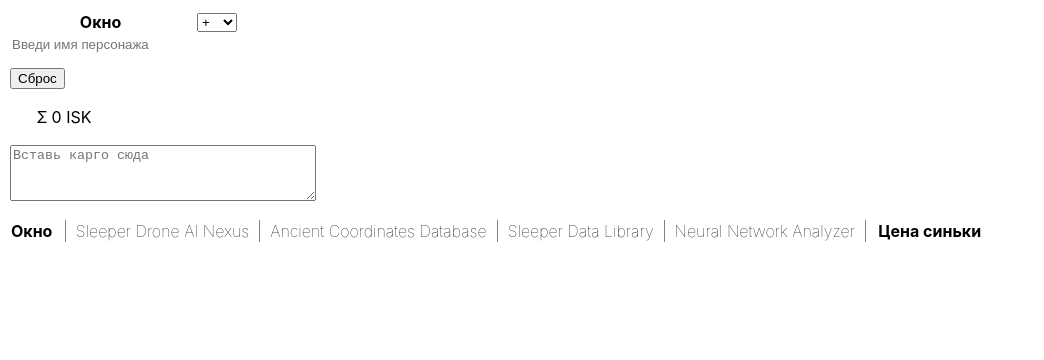
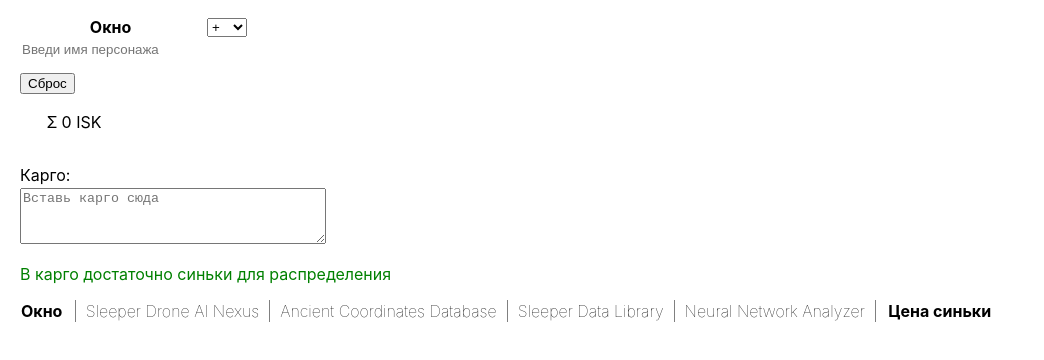
Before and after one commit to alpha02x/crabber, a React (Create React App) app: page / in a window 1280 px wide. Shown: the top 360 px of the page, without its empty margins (0-1044 px from the left). Built offline with nearby package versions, Linux system fonts and the light colour scheme.

Commit message:
warnings

```diff
--- a/src/components/AnomaliesTable/AnomaliesTable.css
+++ b/src/components/AnomaliesTable/AnomaliesTable.css
@@ -9,9 +9,9 @@
 }
 
 .tableContainer {
-	margin: 10px;
+	margin-left: 20px;
 	margin-bottom: 20px;
-	padding-bottom: 20px;
+	margin-top: 15px;
 }
 
 .tableColumnHeaderAnomaly {
--- a/src/components/Calculator/BlueLootCalculator.tsx
+++ b/src/components/Calculator/BlueLootCalculator.tsx
@@ -68,11 +68,16 @@ export class BlueLootCalculator extends React.Component<BlueLootCalculatorProps,
 
 	render(): React.ReactNode {
 		return (
-			<div>
+			<div className="blueLootCalculator">
+				<div>Карго:</div>
 				<textarea className="cargoInput" placeholder="Вставь карго сюда" onChange={this.onChange.bind(this)} />
-				{this.getCargoPrice(this.state.cargoContents) < this.props.totalFarmedMoney && (
-					<span className="notEnoughCargoWarning">
+				{this.getCargoPrice(this.state.cargoContents) < this.props.totalFarmedMoney ? (
+					<span className="cargoWarning notEnoughCargoWarning">
 						<p>В карго недостаточно синьки для распределения</p>
+					</span>
+				) : (
+					<span className="cargoWarning enoughCargoWarning">
+						<p>В карго достаточно синьки для распределения</p>
 					</span>
 				)}
 				<table className="blueLootTable">
--- a/src/components/Calculator/Calculator.css
+++ b/src/components/Calculator/Calculator.css
@@ -2,16 +2,22 @@
 	padding-left: 10px;
 }
 
+.cargoWarning {
+	margin-left: 15px;
+	margin-top: 50%;
+}
+
 .notEnoughCargoWarning {
 	color: red;
-	margin-left: 15px;
-	top: 50%;
+}
+.enoughCargoWarning {
+	color: green;
 }
 
 .blueLootTable {
 	border-style: solid 1px;
 	border-collapse: collapse;
-    margin-top: 15px;
+	margin-top: 15px;
 }
 
 .blueLootTableColumnHeading {
@@ -41,9 +47,13 @@
 	max-width: 300px;
 	min-height: 50px;
 	height: 50px;
-	margin-top: 15px;
+	margin-top: 3px;
 }
 
-.blueLootCount{
-    text-align: center;
+.blueLootCount {
+	text-align: center;
 }
+
+.blueLootCalculator {
+	padding-top: 30px;
+}
```
